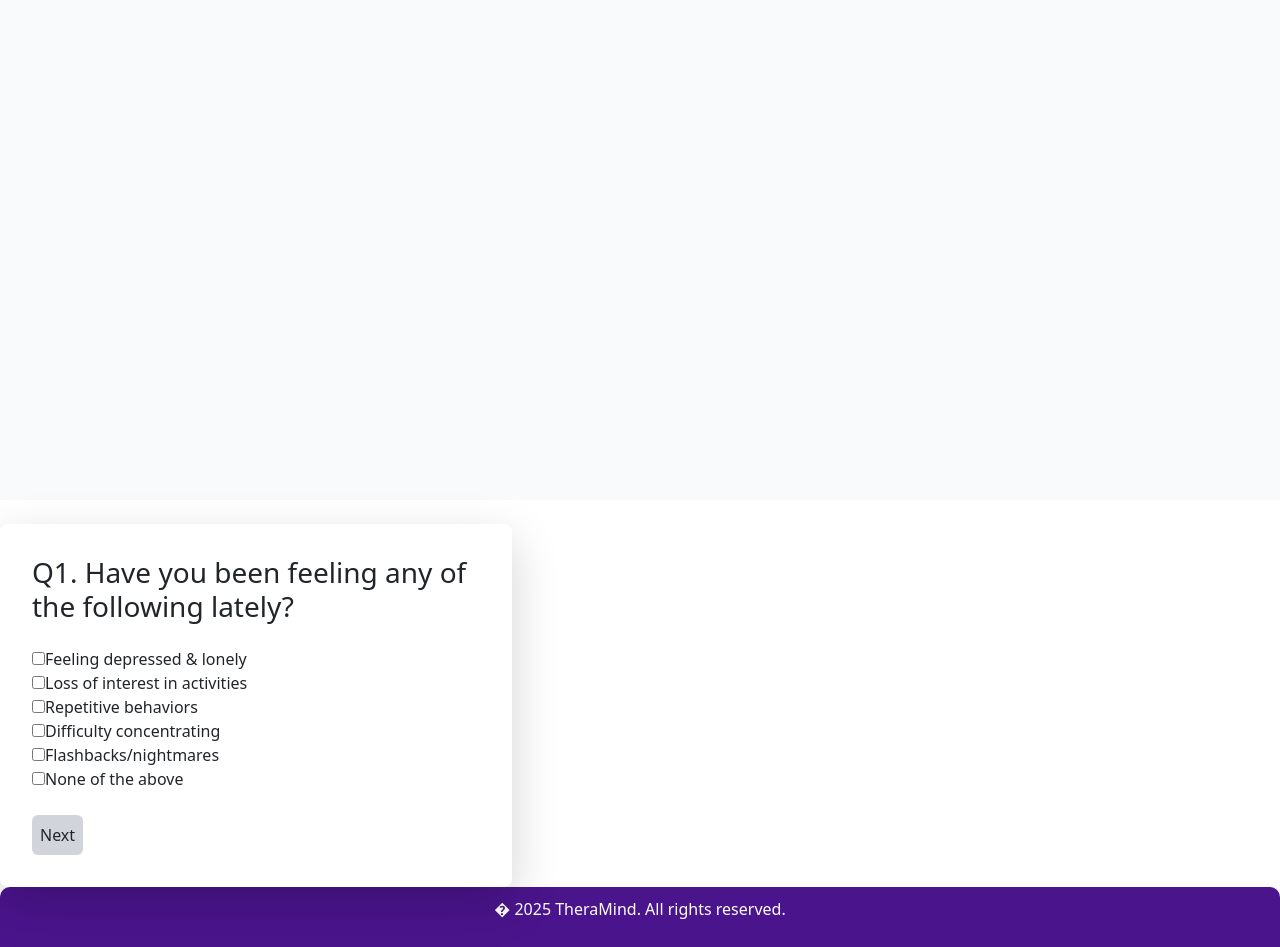
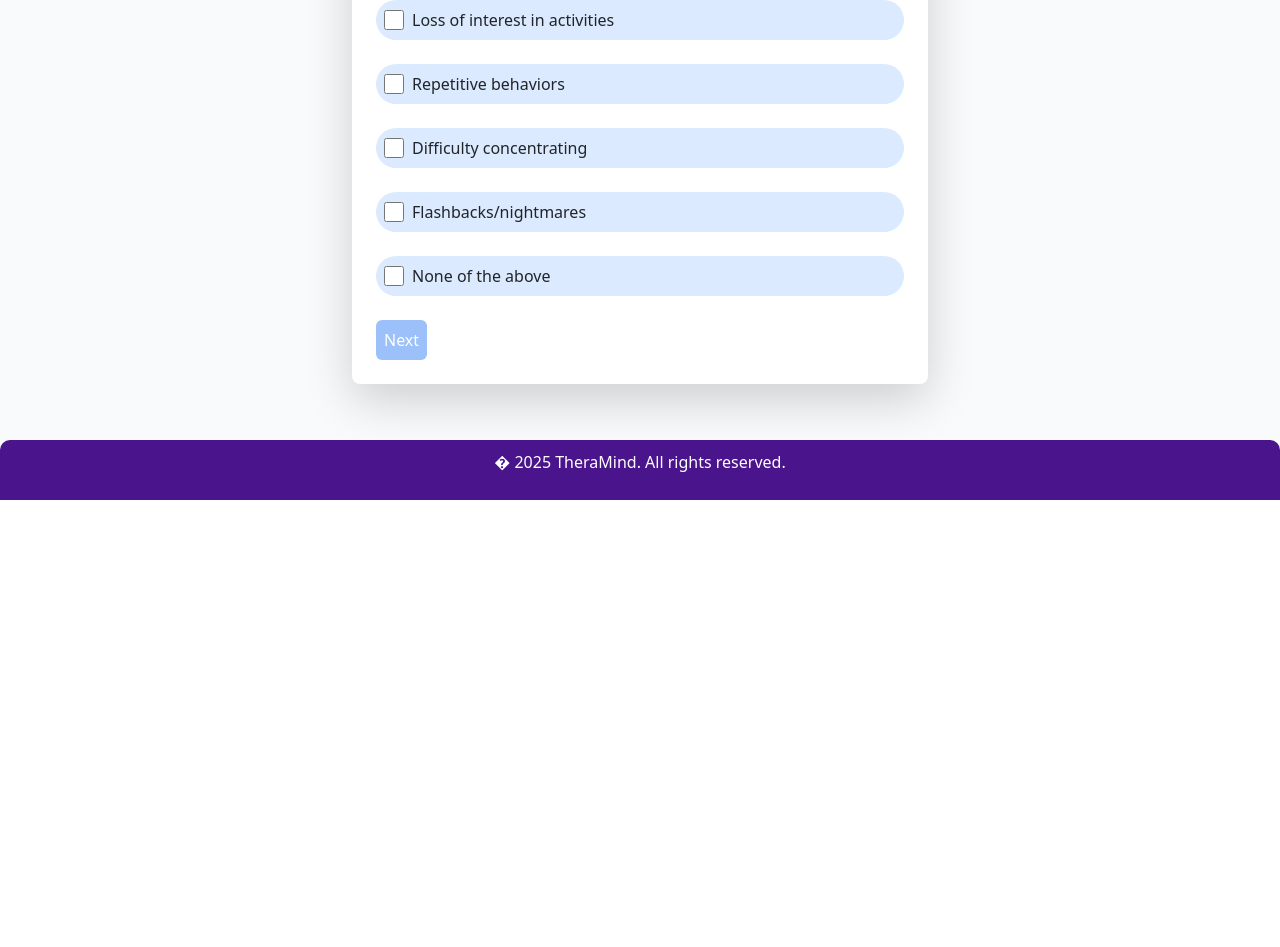
Before and after one commit to poetabdullah/theramind, a React (Create React App) app: page /questionnaire in a window 1280 px wide. Shown: the part 388-1335 px from the top of the page. After the commit the page ends 888 px from the top, so only its background shows below. Built offline with nearby package versions, Linux system fonts and the light colour scheme.

Commit message:
still working on questionnaire

```diff
--- a/src/pages/questionnaire.css
+++ b/src/pages/questionnaire.css
@@ -1,3 +1,7 @@
+@import 'tailwindcss/base';
+@import 'tailwindcss/components';
+@import 'tailwindcss/utilities';
+
 //Questionnaire CSS
 .heading {
 	font-family: Helvetica, Arial, sans-serif;
--- a/src/pages/questionnaire.js
+++ b/src/pages/questionnaire.js
@@ -1,26 +1,73 @@
 import React, { useState } from "react";
 import './questionnaire.css';
+import { motion } from "framer-motion";
 import Footer from "../components/Footer";
 
 const Questionnaire = () => {
   const [responses, setResponses] = useState({
-    //Part 1: (Having a condition or not)
-    //Options For Question 1
     depressedLonely: false,
     lossofInterest: false,
     repetitiveBehavior: false,
     difficultyBreathing: false,
     flashbacksNightmares: false,
     none: false,
-    //Options For Question 2
     symptoms: "",
-    //Part 2: (Suicidal Thoughts)
-    // Options For Question 3
     suicidalThoughts: "",
   });
 
-  //Tracking the Current Question
+  const [conditionScores, setConditionScores] = useState({
+    Stress: 0,
+    Anxiety: 0,
+    Depression: 0,
+    Trauma: 0,
+    OCD: 0,
+  });
+
   const [currentQuestion, setCurrentQuestion] = useState(1);
+  const [diagnosis, setDiagnosis] = useState("");
+
+  const questions = [
+    {
+      text: "Which of the following situations are you facing these days?",
+      options: [
+        { label: "Overwhelmed/irritated by minor issues & daily life activities ", consition: "Stress" },
+        { label: "Constantly feeling anxious and nervous about things and situations without a clear reason", condition: "Anxiety" },
+        { label: "Feeling sad, depressed & lonely all the time", condition: "Depression" },
+        { label: "Experienced a traumatic incident in life & having recurring thoughts about it", condition: "Trauma" },
+        { label: "Obsessing over some particular things & feeling the need to make things “just right”", condition: "OCD" },
+      ],
+    },
+    {
+      text: "Are you facing any of the following symptoms these days?",
+      options: [
+        { label: "Feeling overburdened by tasks & responsibilities", condition: "Stress" },
+        { label: "Feeling anxious & experiencing palpitations (racing of the heartbeat)", condition: "Anxiety" },
+        { label: "Feeling tired for most of the day even when you haven’t done anything", condition: "Depression" },
+        { label: "Having nightmares & feeling startled/frightened about a traumatic incident", condition: "Trauma" },
+        { label: "Feeling irritated when things are not going a certain way", condition: "OCD" },
+      ]
+    },
+    {
+      text: "How would you describe your overall mood recently?",
+      options: [
+        { label: "Feeling a bit overloaded with tasks", condition: "Stress" },
+        { label: "Mostly worried or tense", condition: "Anxiety" },
+        { label: "Frequently feeling sad, lonely & empty", condition: "Depression" },
+        { label: "Feeling fearful thinking about a past event", condition: "Trauma" },
+        { label: "Feeling the urge to make things symmetrical & clean", condition: "OCD" },
+      ]
+    },
+    {
+      text: "Which of the following behavioral symptoms have you been facing lately?",
+      options: [
+        { label: "Changes in eating habits (overeating & loss of appetite)", condition: "Stress" },
+        { label: "Avoiding situations that trigger anxiety", condition: "Anxiety" },
+        { label: "Withdrawal from social gatherings", condition: "Depression" },
+        { label: "Risk-taking or self-destructive behavior", condition: "Trauma" },
+        { label: "Excess cleaning, constantly arranging & repeatedly checking things", condition: "OCD" },
+      ]
+    },
+  ]
 
   const changeEvent = (event) => {
     const { name, value, checked, type } = event.target;
@@ -30,35 +77,43 @@ const Questionnaire = () => {
     }));
   };
 
+  const handleOptionSelect = (condition) => {
+    setConditionScores((prevScores) => ({
+      ...prevScores,
+      [condition]: prevScores[condition] + 1,
+
+    }));
+  };
+
   const handleNext = () => {
+    // If "None" is selected and symptoms = "No", skip to Question 3
+    if (currentQuestion === 1 && responses.none && responses.symptoms === "No") {
+      setCurrentQuestion(3);
+      return;
+    }
+
+    // Skip Question 3 if "None" is not selected and symptoms = "Yes"
+    if (currentQuestion === 2 && !responses.none && responses.symptoms === "Yes") {
+      setCurrentQuestion(4);
+      return;
+    }
+
+    // Move to Question 5 if suicidal thoughts = "Yes"
     if (currentQuestion === 4 && responses.suicidalThoughts === "Yes") {
       setCurrentQuestion(5);
       return;
     }
-    if (
-      currentQuestion === 2 &&
-      responses.symptoms === "Yes" &&
-      (responses.depressedLonely ||
-        responses.lossofInterest ||
-        responses.repetitiveBehavior ||
-        responses.difficultyBreathing ||
-        responses.flashbacksNightmares)
-    ) {
-      setCurrentQuestion(4);
-      return;
+
+    if (currentQuestion < questions.length) {
+      setCurrentQuestion((prev) => prev + 1);
     }
-    if (
-      currentQuestion === 2 &&
-      responses.none === true &&
-      responses.symptoms === "No"
-    ) {
-      setCurrentQuestion(3);
-      return;
+    else {
+      const maxCondition = Object.keys(conditionScores).reduce((a, b) =>
+        conditionScores[a] > conditionScores[b] ? a : b);
+      setDiagnosis(maxCondition);
     }
-    if (currentQuestion === 4 && responses.suicidalThoughts === "No") {
-      setCurrentQuestion(3);
-      return;
-    }
+
+    // Default behavior for other cases
     setCurrentQuestion((prev) => prev + 1);
   };
 
@@ -66,181 +121,169 @@ const Questionnaire = () => {
     setCurrentQuestion((prev) => prev - 1);
   };
 
+  const cardVariants = {
+    initial: { opacity: 0, y: 50 },
+    animate: { opacity: 1, y: 0 },
+    exit: { opacity: 0, y: -50 },
+  };
+
+  const isNextButtonDisabled = () => {
+    if (currentQuestion === 1) {
+      return !(
+        responses.depressedLonely ||
+        responses.lossofInterest ||
+        responses.repetitiveBehavior ||
+        responses.difficultyBreathing ||
+        responses.flashbacksNightmares ||
+        responses.none
+      );
+    }
+    if (currentQuestion === 2) {
+      return !responses.symptoms;
+    }
+    if (currentQuestion === 3 && responses.none && responses.symptoms) {
+      return true;
+    }
+    if (currentQuestion === 4) {
+      return !responses.suicidalThoughts;
+    }
+    if (currentQuestion === 5 && responses.suicidalThoughts === "Yes") {
+      return true;
+    }
+    return false;
+  };
+
+  const isBackButtonDisabled = () => {
+    if (currentQuestion === 3 && responses.none && responses.symptoms === "No") {
+      return true;
+    }
+    if (currentQuestion === 5 && responses.suicidalThoughts === "Yes") {
+      return true;
+    }
+    return false;
+  }
+
+  const shouldShowQuestion4 = currentQuestion === 4;
+
   return (
-    <>
-      <div className="min-h-screen bg-gray-50 flex flex-col items-center">
-        <h2 className="text-3xl font-bold text-blue-600 mt-8">
-          Diagnostic Questionnaire
-        </h2>
-      </div>
-      <div className="bg-white shadow-lg rounded-lg p-8 mt-6 w-full max-w-lg transition-transform
-      duration-300 ease-in-out transform hover:scale-105">
+    <div className="flex flex-col min-h-screen bg-gray-50">
+      <header className="text-center py-4">
+        <h2 className="text-3xl font-bold text-purple-600 mt-2">Diagnostic Questionnaire</h2>
+      </header>
+      <main className="flex-grow flex items-center justify-center mb-5">
+        <motion.div
+          className="bg-white shadow-lg rounded-lg p-4 mt-4 w-full max-w-xl"
+          variants={cardVariants}
+          initial="initial"
+          animate="animate"
+          exit="exit"
+        >
           {/* Question 1 */}
           {currentQuestion === 1 && (
-          <>
-            <div className="text-xl font-semibold mb-4">
-              <h3>Q1. Have you been feeling any of the following lately?</h3>
-            </div>
-            <div shadow-md rounded-lg max-w-xl mx-auto flex justify-center items-center>
-              <form>
-                <label>
+            <div>
+              <h3 className="text-xl font-semibold text-gray-700 mb-4">
+                Question 1: Have you been feeling any of the following lately?
+              </h3>
+              <div className="grid grid-cols-1 gap-4">
+                {[{ name: "depressedLonely", label: "Feeling depressed and lonely" },
+                { name: "lossofInterest", label: "Loss of interest in activities" },
+                { name: "repetitiveBehavior", label: "Repetitive behaviors" },
+                { name: "difficultyBreathing", label: "Difficulty concentrating" },
+                { name: "flashbacksNightmares", label: "Flashbacks/nightmares" },
+                { name: "none", label: "None of the above" }].map((option) => (
+                  <label key={option.name} className="flex items-center space-x-2 bg-blue-100 p-2 rounded-full cursor-pointer hover:bg-green-200">
                     <input
                       type="checkbox"
-                    name="depressedLonely"
-                    checked={responses.depressedLonely}
+                      name={option.name}
+                      checked={responses[option.name]}
                       onChange={changeEvent}
+                      className="form-checkbox h-5 w-5 text-blue-600"
+                      disabled={option.name === "none" ? false : responses.none}
                     />
-                  Feeling depressed & lonely
+                    <span>{option.label}</span>
                   </label>
-                <br></br>
-                <label>
-                  <input
-                    type="checkbox"
-                    name="lossofInterest"
-                    checked={responses.lossofInterest}
-                    onChange={changeEvent}
-                  />
-                  Loss of interest in activities
-                </label>
-                <br></br>
-                <label>
-                  <input
-                    type="checkbox"
-                    name="repetitiveBehavior"
-                    checked={responses.repetitiveBehavior}
-                    onChange={changeEvent}
-                  />
-                  Repetitive behaviors
-                </label>
-                <br></br>
-                <label>
-                  <input
-                    type="checkbox"
-                    name="difficultyBreathing"
-                    checked={responses.difficultyBreathing}
-                    onChange={changeEvent}
-                  />
-                  Difficulty concentrating
-                </label>
-                <br></br>
-                <label>
-                  <input
-                    type="checkbox"
-                    name="flashbacksNightmares"
-                    checked={responses.flashbacksNightmares}
-                    onChange={changeEvent}
-                  />
-                  Flashbacks/nightmares
-                </label>
-                <br></br>
-                <label>
-                  <input
-                    type="checkbox"
-                    name="none"
-                    checked={responses.none}
-                    onChange={changeEvent}
-                  />
-                  None of the above
-                </label>
-                <br></br>
-              </form>
+                ))}
               </div>
-          </>
+            </div>
           )}
 
-        {/* Question 1 */}
+          {/* Question 2 */}
           {currentQuestion === 2 && (
-          <>
             <div>
-              <h3>
-                Q2. Are you having any of the following symptoms lately; shortness
-                of breath, constant worry, fatigue/prolonged muscle tension,
-                insomnia, being easily startled, or spending time on compulsive
-                behaviors?
+              <h3 className="text-xl font-semibold text-gray-700 mb-4">
+                Question 2: Are you having any of the following symptoms lately; shortness of breath,
+                constant worry, fatigue/prolonged muscle tension, insomnia, being easily startled, or
+                spending time on compulsive behaviors?
               </h3>
-            </div>
-            <div>
-              <form>
-                <label>
+              <div className="flex flex-col space-y-3">
+                <label className="flex items-center space-x-2 bg-blue-100 p-2 rounded-full cursor-pointer hover:bg-green-200">
                   <input
                     type="radio"
                     name="symptoms"
                     value="Yes"
                     checked={responses.symptoms === "Yes"}
                     onChange={changeEvent}
-                  />
-                  Yes
+                    className="form-radio h-5 w-5 text-blue-600"
+                  />Yes
                 </label>
-                <br></br>
-                <label>
+              </div>
+              <div className="flex flex-col space-y-3 mt-3">
+                <label className="flex items-center space-x-2 bg-blue-100 p-2 rounded-full cursor-pointer hover:bg-green-200">
                   <input
                     type="radio"
                     name="symptoms"
                     value="No"
                     checked={responses.symptoms === "No"}
                     onChange={changeEvent}
-                  />
-                  No
+                    className="form-radio h-5 w-5 text-blue-600"
+                  />No
                 </label>
-              </form>
               </div>
-          </>
+            </div>
           )}
 
+          {/* Question 3 */}
           {currentQuestion === 3 && (
-          <>
             <div>
               <h3>Thank you for taking TheraMind's diagnostic questionnaire!</h3>
-              <p>
-                Based on the response you have submitted you are not diagnosed
-                with any of the following mental health conditions (Stress,
-                Anxiety, Depression, Trauma, OCD) and its subtypes.
-              </p>
+              <p>Based on the response you have submitted, you are not diagnosed with any of the following mental health conditions.</p>
             </div>
-          </>
           )}
-
           {/* Question 4 */}
-        {currentQuestion === 4 && (
-          <>
-            <div className="heading">
-              <h3>
-                Q3. Have you had any thought that it was better if you were dead,
-                or are you planning on ending your life?
-              </h3>
-            </div>
+          {currentQuestion === 4 && shouldShowQuestion4 && (
             <div>
-              <form>
-                <label>
+              <h3 className="text-xl font-semibold text-gray-700 mb-4">Have you had any thoughts of ending your life?</h3>
+              <div className="flex flex-col space-y-3">
+                <label className="flex items-center space-x-2 bg-blue-100 p-2 rounded-full cursor-pointer hover:bg-green-200">
                   <input
                     type="radio"
                     name="suicidalThoughts"
                     value="Yes"
                     checked={responses.suicidalThoughts === "Yes"}
                     onChange={changeEvent}
-                  />
-                  Yes
+                    className="form-radio h-5 w-5 text-blue-600"
+                  />Yes
                 </label>
-                <br></br>
-                <label>
+              </div>
+              <div className="flex flex-col space-y-3 mt-3">
+                <label className="flex items-center space-x-2 bg-blue-100 p-2 rounded-full cursor-pointer hover:bg-green-200">
                   <input
                     type="radio"
                     name="suicidalThoughts"
                     value="No"
                     checked={responses.suicidalThoughts === "No"}
                     onChange={changeEvent}
-                  />
-                  No
+                    className="form-radio h-5 w-5 text-blue-600"
+                  />No
                 </label>
-              </form>
               </div>
-          </>
+            </div>
           )}
 
+          {/* Question 5 */}
           {currentQuestion === 5 && responses.suicidalThoughts === "Yes" && (
-          <>
             <div>
-              <h2 className="text-red-100">Suicidal Thoughts!</h2>
+              <h2 className="text-red-800">Suicidal Thoughts!</h2>
               <h3>
                 You have been diagnosed with Suicidal Thoughts, you need to
                 contact an emergency hotline, your life could be in danger and we
@@ -263,58 +306,30 @@ const Questionnaire = () => {
               </p>
               <p>Your safety and well-being are a priority.</p>
             </div>
-          </>
+
           )}
+          {/* Question 6 */}
 
-        {/* Button To Submit */}
-        <div className="flex justify-between mt-4">
-          {currentQuestion > 1 && currentQuestion < 3 && (
-            <button className="bg-gray-300 p-2 rounded" onClick={handlePrevious}>
-              Back
-            </button>
+          {/* Next & Back Buttons */}
+          <div className="flex justify-between mt-6">
+            {currentQuestion > 1 && (
+              <button className={`bg-gray-300 p-2 rounded hover:bg-gray-400 ${isBackButtonDisabled() ?
+                "opacity-50 cursor-not-allowed" : ""}`} onClick={handlePrevious}>Back</button>
             )}
-          {currentQuestion === 1 && (
             <button
-              className="bg-gray-300 p-2 rounded"
+              className={`bg-blue-500 p-2 rounded text-white hover:bg-blue-600 ${isNextButtonDisabled() ?
+                "opacity-50 cursor-not-allowed" : ""}`}
               onClick={handleNext}
-              disabled={
-                !(
-                  responses.depressedLonely ||
-                  responses.lossofInterest ||
-                  responses.repetitiveBehavior ||
-                  responses.difficultyBreathing ||
-                  responses.flashbacksNightmares ||
-                  responses.none
-                )
-              }
+              disabled={isNextButtonDisabled()}
             >
               Next
             </button>
-          )}
-
-          {currentQuestion === 2 && (
-            <button
-              className="bg-gray-300 p-2 rounded"
-              onClick={handleNext}
-              disabled={!responses.symptoms}
-            >
-              Next
-            </button>
-          )}
-
-          {currentQuestion === 4 && (
-            <button
-              className="bg-gray-300 p-2 rounded"
-              onClick={handleNext}
-              disabled={!responses.suicidalThoughts}
-            >
-              Next
-            </button>
-          )}
           </div>
+        </motion.div>
+      </main>
+      <Footer />
     </div>
-      <Footer />
-    </>
   );
 };
+
 export default Questionnaire;
```
Also changed, not shown: 1 other file (tests, documents, lock files or other folders). Lines whose indentation alone changed are shown as unchanged.
